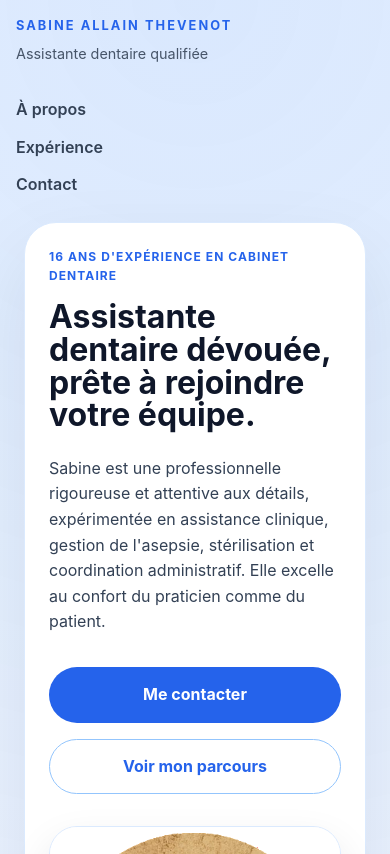
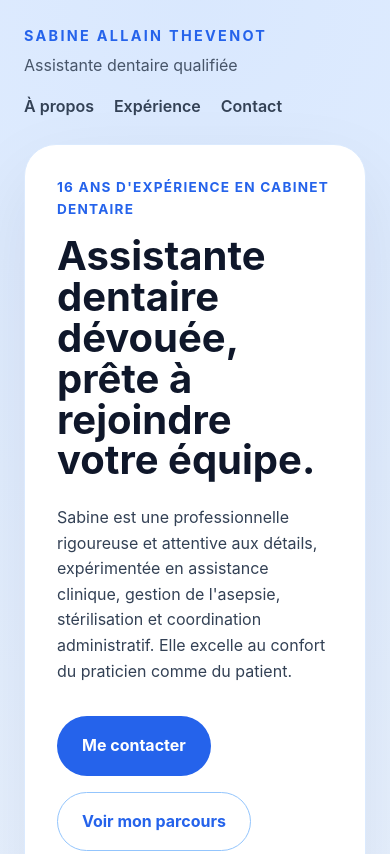
Before and after one commit to allaincedric-ctrl/sabinethevenot, a plain HTML site: page index.html in a window 390 px wide. Shown: the top 854 px of the page. Drawn offline with Linux system fonts and the light colour scheme.

Commit message:
Revert mobile responsiveness changes

```diff
--- a/styles.css
+++ b/styles.css
@@ -249,65 +249,3 @@ p {
     padding: 1.5rem;
   }
 }
-
-@media (max-width: 480px) {
-  .site-header {
-    padding: 1rem 1rem 0 1rem;
-  }
-
-  .brand .eyebrow {
-    font-size: 0.8rem;
-  }
-
-  .brand .tagline {
-    font-size: 0.9rem;
-  }
-
-  .site-nav {
-    flex-direction: column;
-    gap: 0.75rem;
-    margin-top: 1rem;
-  }
-
-  .hero {
-    padding: 1.5rem;
-  }
-
-  .hero h1 {
-    font-size: 2rem;
-  }
-
-  .hero .eyebrow {
-    font-size: 0.75rem;
-  }
-
-  .hero-actions {
-    flex-direction: column;
-    align-items: stretch;
-  }
-
-  .button {
-    padding: 0.875rem 1.25rem;
-  }
-
-  .card {
-    padding: 1.5rem;
-  }
-
-  .details-grid {
-    grid-template-columns: 1fr;
-  }
-
-  .experience-list li {
-    padding: 1rem;
-  }
-
-  .contact-details {
-    padding: 1rem;
-  }
-
-  .footer {
-    padding: 1rem;
-    text-align: center;
-  }
-}
```
